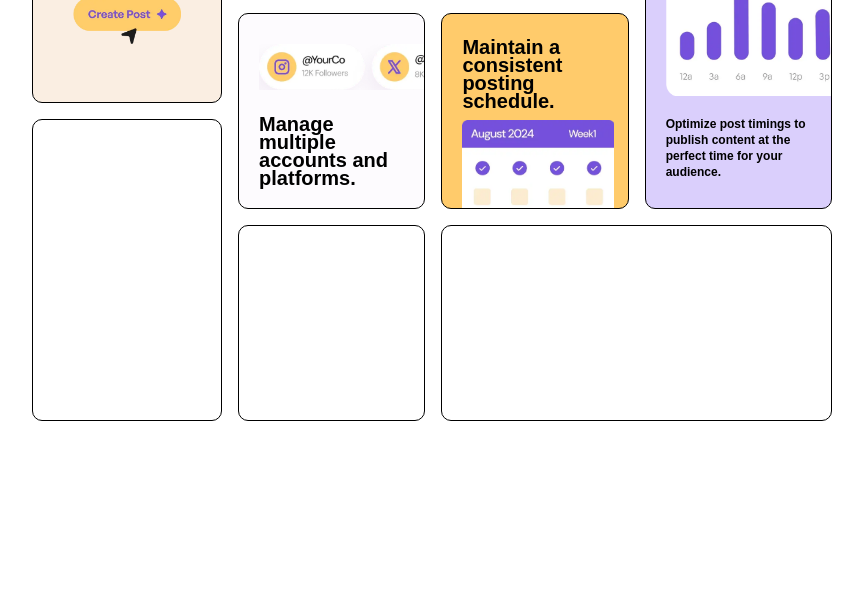
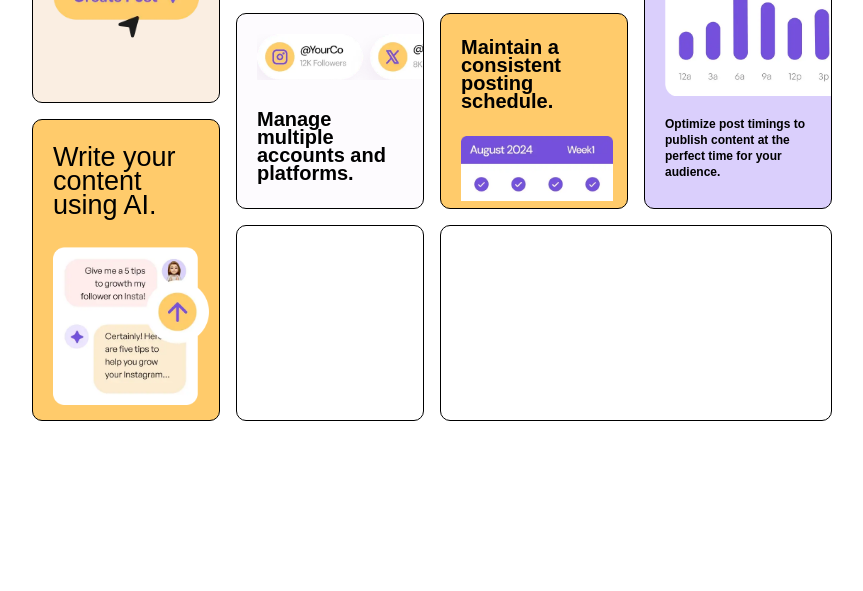
Before and after one commit to Tamburini-Christofer/Junionr-Ex-Front-bento-grid-main, a plain HTML site: page index.html in a window 1280 px wide. Shown: the part 209-800 px from the top of the page, without its empty margins (208-1071 px from the left). Drawn offline with Linux system fonts and the light colour scheme.

Commit message:
Creazione card sotto sinsitra

```diff
--- a/css/main.css
+++ b/css/main.css
@@ -59,7 +59,6 @@ h3{
     grid-template-rows: repeat(6, 1fr);
 
     width: 800px;
-    height: 620px;
     margin: 10px auto;
 }
 
@@ -72,12 +71,24 @@ h3{
     border: 1px solid black;
 }
 
+.card{
+    height: 90%;
+    justify-self: center;
+    align-self: center;
+
+    padding: 20px;
+}
+
 /*Card alto*/
 /*Card alto sinistra*/
 
 .item-1{
     background-color: #faeee2;
     grid-row: span 3;
+}
+
+.item-1 .card{
+    padding: 40px 20px 20px 20px;
 }
 
 .item-1 .card img{
@@ -140,7 +151,7 @@ h3{
 
 .bg_img4{
     height: 30%;
-    margin: 10px 0 25px 0;
+    margin: 0px 0 30px 0;
     background-image: url(../img/illustration-multiple-platforms.webp);
 }
 
@@ -156,18 +167,26 @@ h3{
 }
 
 .bg_img5{
-    height: 55%;
-    margin: 10px 0 0px 0;
+    height: 65px;
+    margin: 26px 0 0px 0;
     background-image: url(../img/illustration-consistent-schedule.webp);
 }
-
-
 
 /*Card sotto*/
 /*Card sotto sinistra*/
 
 .item-6{
+        background-color: hsl(39, 100%, 71%);
     grid-row: span 3;
+}
+
+.item-6 .card{
+    padding: 10px 10px 25px 20px;
+}
+
+.item-6 .card img{
+    margin-top: 30px;
+    max-width: 100%;
 }
 
 /*Card sotto centrale*/
@@ -182,14 +201,3 @@ h3{
     grid-column: span 2;
     grid-row: span 2;
 }
-
-/*Contenuto griglie*/
-
-.card{
-    height: 90%;
-    justify-self: center;
-    align-self: center;
-
-    padding: 40px;
-
-}
--- a/index.html
+++ b/index.html
@@ -67,8 +67,10 @@
             <!--Card sotto sinistra-->
 
             <div class="item item-6">
-                <div class="card"></div>
-                <div class="card"></div>
+                <div class="card">
+                     <h2>Write your content using AI.</h2>
+                     <img src="img/illustration-ai-content.webp" alt="">
+                </div>
             </div>
 
             <!--Card sotto centrale-->
```
